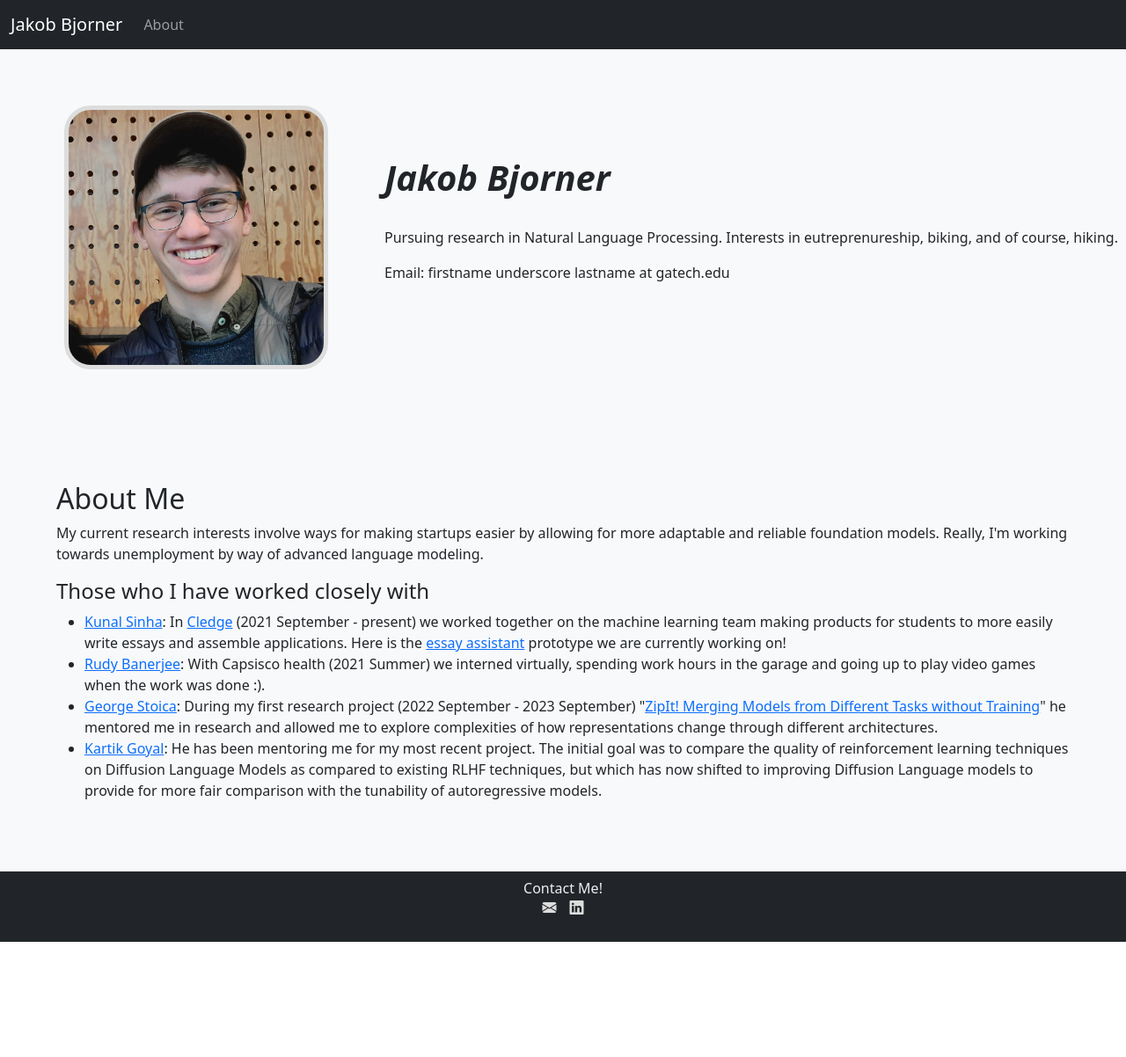
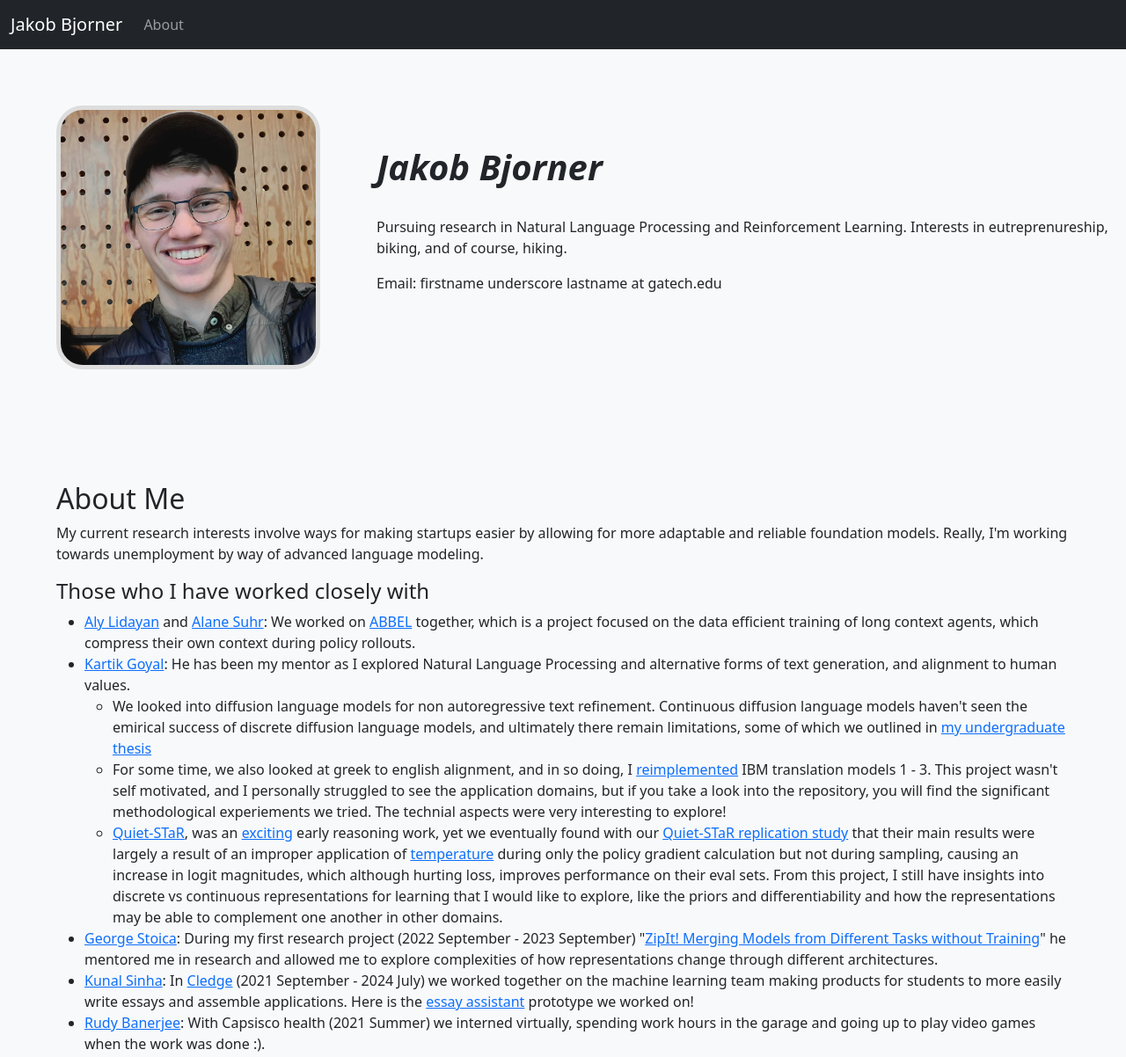
Before and after one commit to jakob-bjorner/jakob-bjorner.github.io, a plain HTML site: page index.html in a window 1280 px wide. Shown: the top 1202 px of the page at 88% size. Before the commit the page ends 1071 px from the top, so only its background shows below. Drawn offline with nearby package versions, Linux system fonts and the light colour scheme.

Commit message:
modify index.html with new projects

```diff
--- a/index.html
+++ b/index.html
@@ -61,7 +61,7 @@
                     </div>
                     <div>
                         <h1 class="title">Jakob Bjorner</h1>
-                        <p>Pursuing research in Natural Language Processing. Interests in eutreprenureship, biking, and of course, hiking.</p>
+                        <p>Pursuing research in Natural Language Processing and Reinforcement Learning. Interests in eutreprenureship, biking, and of course, hiking.</p>
                         <p>Email: <span class="email">firstname underscore lastname at gatech.edu</span></p>
 
                     </div>
@@ -76,17 +76,23 @@
                 <!-- Just some more sample content -->
                 <h4>Those who I have worked closely with</h4>
                 <ul>
+                    <li><a href="https://www.alanesuhr.com/">Aly Lidayan</a> and <a href="https://www.alanesuhr.com/">Alane Suhr</a>: We worked on <a href="https://openreview.net/forum?id=lMjxyHLL2R">ABBEL</a> together, which is a project focused on the data efficient training of long context agents, which compress their own context during policy rollouts.</li>
                     <li>
-                        <a href="https://www.linkedin.com/in/ksinha24/">Kunal Sinha</a>: In <a href="https://cledge.org/welcome">Cledge</a> (2021 September - present) we worked together on the machine learning team making products for students to more easily write essays and assemble applications. Here is the <a href="https://college-essay-assistant-frontend.vercel.app/">essay assistant</a> prototype we are currently working on!
-                    </li>
-                    <li>
-                        <a href="https://www.linkedin.com/in/anirudhbanerjee/">Rudy Banerjee</a>: With Capsisco health (2021 Summer) we interned virtually, spending work hours in the garage and going up to play video games when the work was done :).
+                        <a href="https://kartikgo.github.io/">Kartik Goyal</a>: He has been my mentor as I explored Natural Language Processing and alternative forms of text generation, and alignment to human values.
+                        <ul>
+                            <li>We looked into diffusion language models for non autoregressive text refinement. Continuous diffusion language models haven't seen the emirical success of discrete diffusion language models, and ultimately there remain limitations, some of which we outlined in <a href="https://hdl.handle.net/1853/78153">my undergraduate thesis</a></li>
+                            <li>For some time, we also looked at greek to english alignment, and in so doing, I <a href="https://github.com/jakob-bjorner/greek/blob/main/scratch/development.ipynb">reimplemented</a> IBM translation models 1 - 3. This project wasn't self motivated, and I personally struggled to see the application domains, but if you take a look into the repository, you will find the significant methodological experiements we tried. The technial aspects were very interesting to explore! </li>
+                            <li><a href="https://arxiv.org/abs/2403.09629">Quiet-STaR</a>, was an <a href="https://github.com/srush/awesome-o1">exciting</a> early reasoning work, yet we eventually found with our <a href="https://github.com/jakob-bjorner/quiet-star-replicate">Quiet-STaR replication study</a> that their main results were largely a result of an improper application of <a href="https://github.com/ezelikman/quiet-star/blob/892446b15cc08889a9ef725383f4a99f47586680/modeling_mistral.py#L1972">temperature</a> during only the policy gradient calculation but not during sampling, causing an increase in logit magnitudes, which although hurting loss, improves performance on their eval sets. From this project, I still have insights into discrete vs continuous representations for learning that I would like to explore, like the priors and differentiability and how the representations may be able to complement one another in other domains.</li>
+                        </ul>
                     </li>
                     <li>
                         <a href="https://gstoica27.github.io/">George Stoica</a>: During my first research project (2022 September - 2023 September) "<a href="https://arxiv.org/abs/2305.03053">ZipIt! Merging Models from Different Tasks without Training</a>" he mentored me in research and allowed me to explore complexities of how representations change through different architectures.
                     </li>
                     <li>
-                        <a href="https://kartikgo.github.io/">Kartik Goyal</a>: He has been mentoring me for my most recent project. The initial goal was to compare the quality of reinforcement learning techniques on Diffusion Language Models as compared to existing RLHF techniques, but which has now shifted to improving Diffusion Language models to provide for more fair comparison with the tunability of autoregressive models.
+                        <a href="https://www.linkedin.com/in/ksinha24/">Kunal Sinha</a>: In <a href="https://www.linkedin.com/company/cledge/about/">Cledge</a> (2021 September - 2024 July) we worked together on the machine learning team making products for students to more easily write essays and assemble applications. Here is the <a href="https://college-essay-assistant-frontend.vercel.app/">essay assistant</a> prototype we worked on!
+                    </li>
+                    <li>
+                        <a href="https://www.linkedin.com/in/anirudhbanerjee/">Rudy Banerjee</a>: With Capsisco health (2021 Summer) we interned virtually, spending work hours in the garage and going up to play video games when the work was done :).
                     </li>
                 </ul>
             </div>
```
